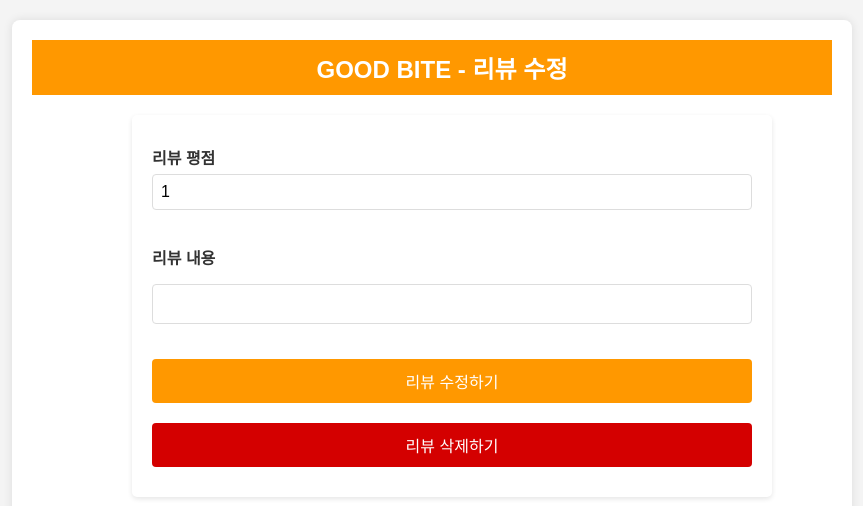
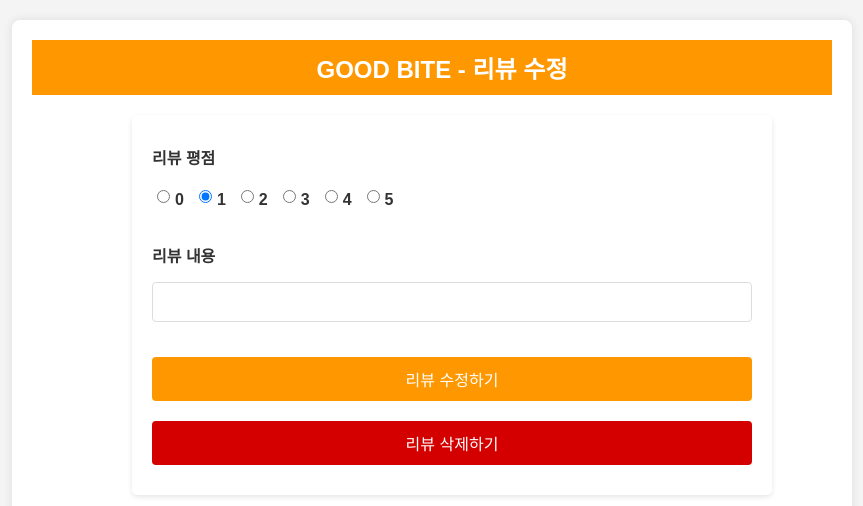
Before and after one commit to nbc-team-gumi/goodbite-react, a React (Create React App) app: page /update-review/1 in a window 1280 px wide. Shown: the top 506 px of the page, without its empty margins (208-1071 px from the left). Built offline with nearby package versions, Linux system fonts and the light colour scheme; no server answers.

Commit message:
💄 front: 평점 입력 Input을 라디오 버튼으로 대체

```diff
--- a/src/components/UpdateReview.js
+++ b/src/components/UpdateReview.js
@@ -69,6 +69,23 @@ const Btn = styled.button`
 const Asterisk = styled.span`
   color: red;
   margin-left: 5px;
+`;
+
+const RadioGroup = styled.div`
+  display: flex;
+  gap: 10px; /* 버튼 사이의 간격 */
+  margin-top: 8px; /* 라디오 버튼 그룹과 라벨 사이의 간격 */
+`;
+
+const RadioButton = styled.input`
+  margin-right: 5px; /* 라디오 버튼과 텍스트 사이의 간격 */
+  cursor: pointer;
+`;
+
+const RadioLabel = styled.label`
+  display: flex;
+  align-items: center;
+  cursor: pointer;
 `;
 
 function UpdateReview() {
@@ -157,14 +174,20 @@ function UpdateReview() {
           <Form id="store-register-form" onSubmit={handleSubmit}>
             <FormGroup>
               <Label htmlFor="review-rating">리뷰 평점</Label>
-              <Input
-                  id="review-rating"
-                  name="reviewRating"
-                  required
-                  type="textarea"
-                  value={rating}
-                  onChange={(e) => setRating(e.target.value)}
-              />
+              <RadioGroup>
+                {[0, 1, 2, 3, 4, 5].map(value => (
+                    <RadioLabel key={value}>
+                      <RadioButton
+                          type="radio"
+                          name="reviewRating"
+                          value={value}
+                          checked={rating === value}
+                          onChange={(e) => setRating(parseInt(e.target.value))}
+                      />
+                      {value}
+                    </RadioLabel>
+                ))}
+              </RadioGroup>
             </FormGroup>
             <FormGroup>
               <Label htmlFor="review-content">리뷰 내용</Label>
```
